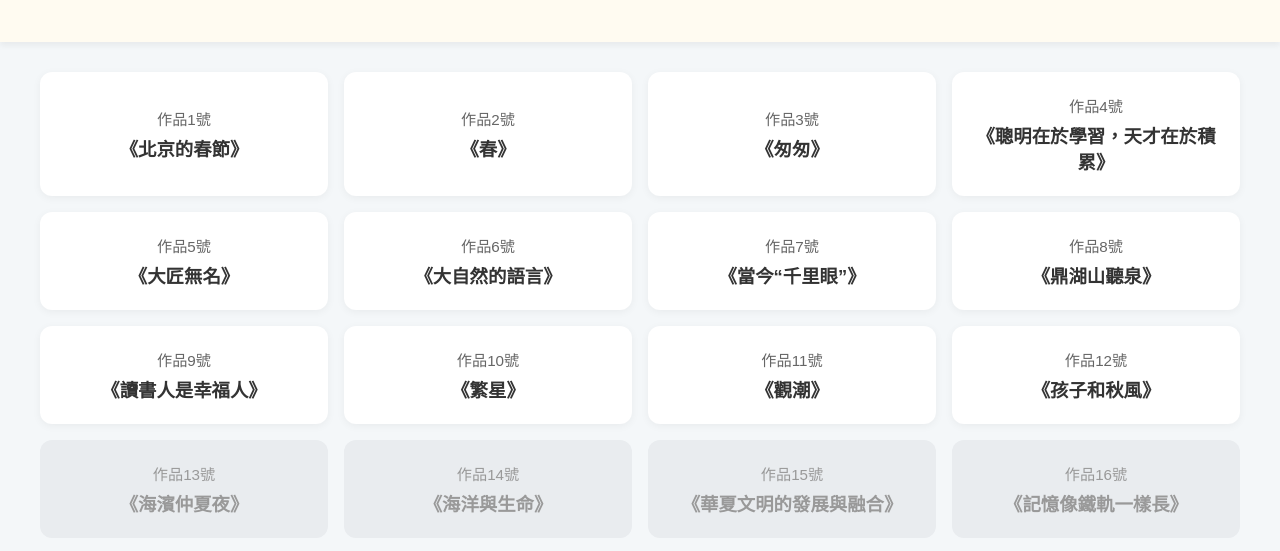
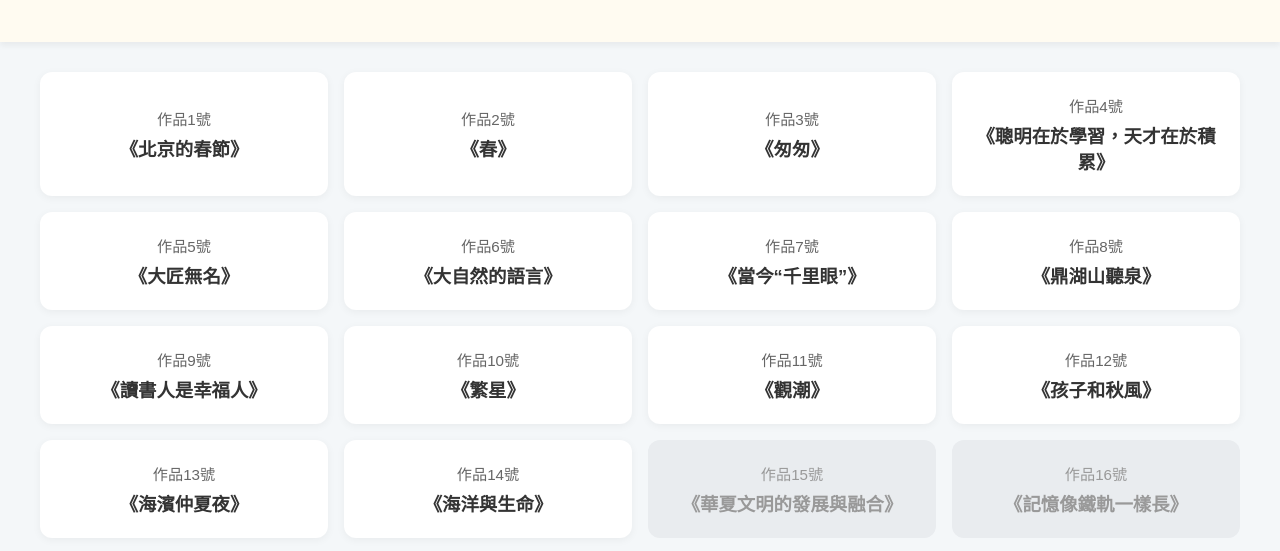
Before and after one commit to echo02-game/pscwordshub, a plain HTML site: page index.html in a window 1280 px wide. Shown: the part 174-725 px from the top of the page. Drawn offline with Linux system fonts and the light colour scheme.

Commit message:
index.html

```diff
--- a/index.html
+++ b/index.html
@@ -211,8 +211,8 @@
             { title: "作品10號《繁星》", url: "https://echo02-game.github.io/pscwords10/" },
             { title: "作品11號《觀潮》", url: "https://echo02-game.github.io/pscwords11/" },
             { title: "作品12號《孩子和秋風》", url: "https://echo02-game.github.io/pscwords12/" },
-            { title: "作品13號《海濱仲夏夜》", url: "" },
-            { title: "作品14號《海洋與生命》", url: "" },
+            { title: "作品13號《海濱仲夏夜》", url: "https://echo02-game.github.io/pscword13/" },
+            { title: "作品14號《海洋與生命》", url: "https://echo02-game.github.io/pscword14/" },
             { title: "作品15號《華夏文明的發展與融合》", url: "" },
             { title: "作品16號《記憶像鐵軌一樣長》", url: "" },
             { title: "作品17號《將心比心》", url: "" },
```
